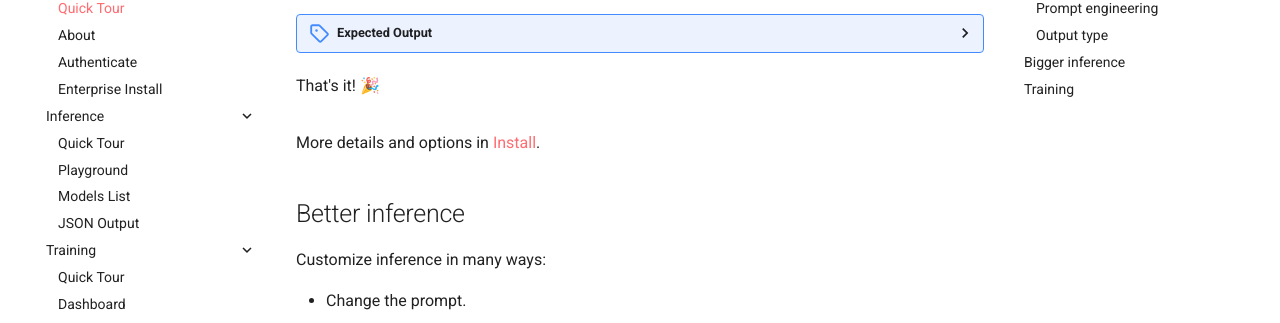
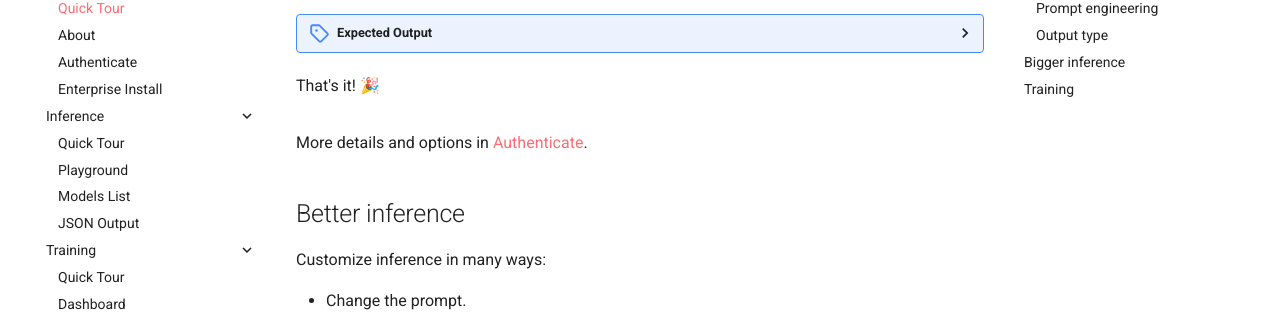
Before and after one commit to lamini-ai/lamini-ai.github.io, an MkDocs documentation site: the page built from docs/index.md, in a window 1280 px wide and 900 px high, scrolled down 495 px. Shown: the part 127-450 px from the top of the window. Built offline with MkDocs 1.6.1 and Material for MkDocs 9.7.7, drawn with Linux system fonts in a browser that asks for light colours.

Commit message:
Update install link

```diff
--- a/docs/index.md
+++ b/docs/index.md
@@ -57,7 +57,7 @@ Next, run an LLM:
 
     That's it! 🎉
 
-More details and options in [Install](get_started/install.md).
+More details and options in [Authenticate](get_started/authenticate).
 
 ## Better inference
 
```
Also changed, not shown: mkdocs.yml (line endings or trailing spaces).
